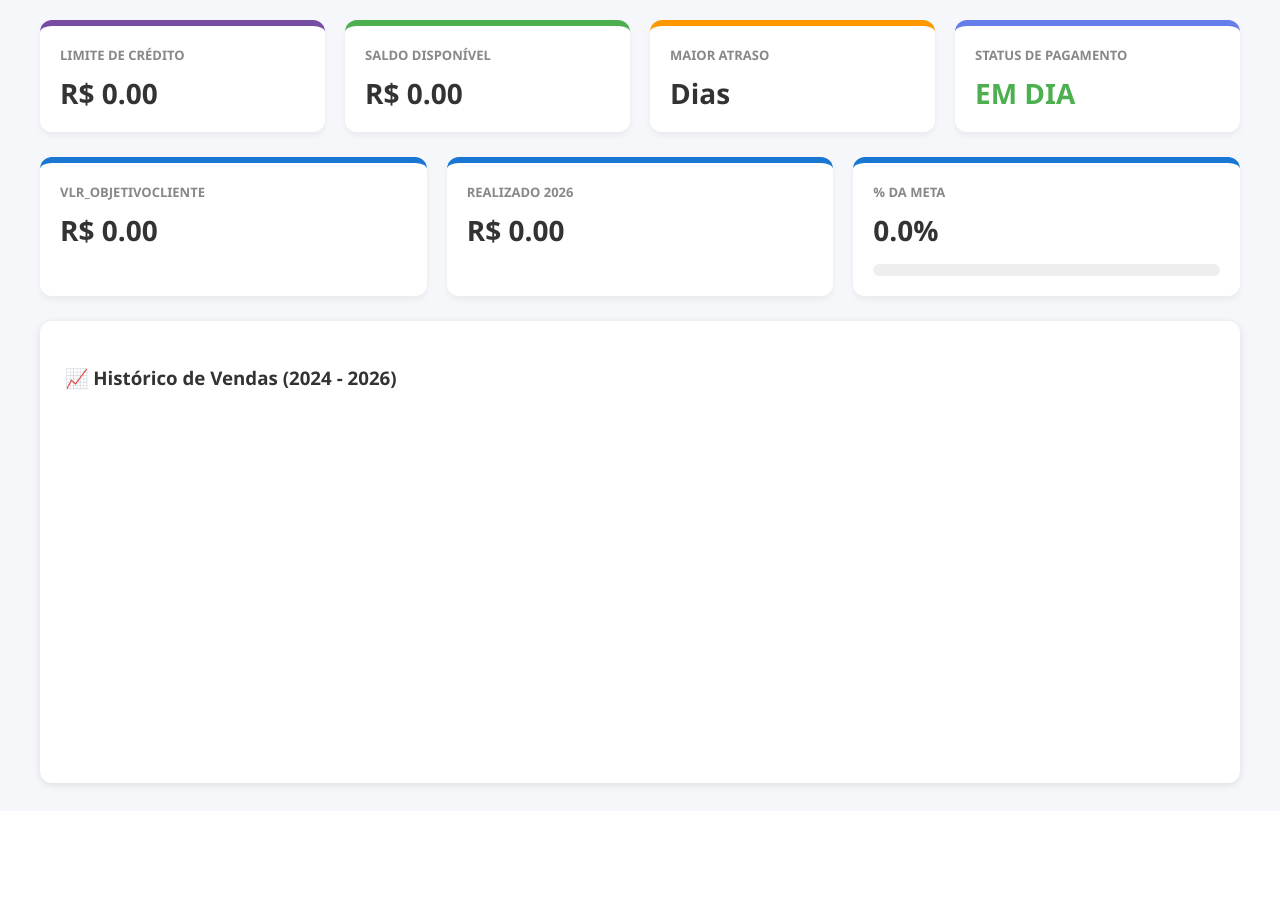
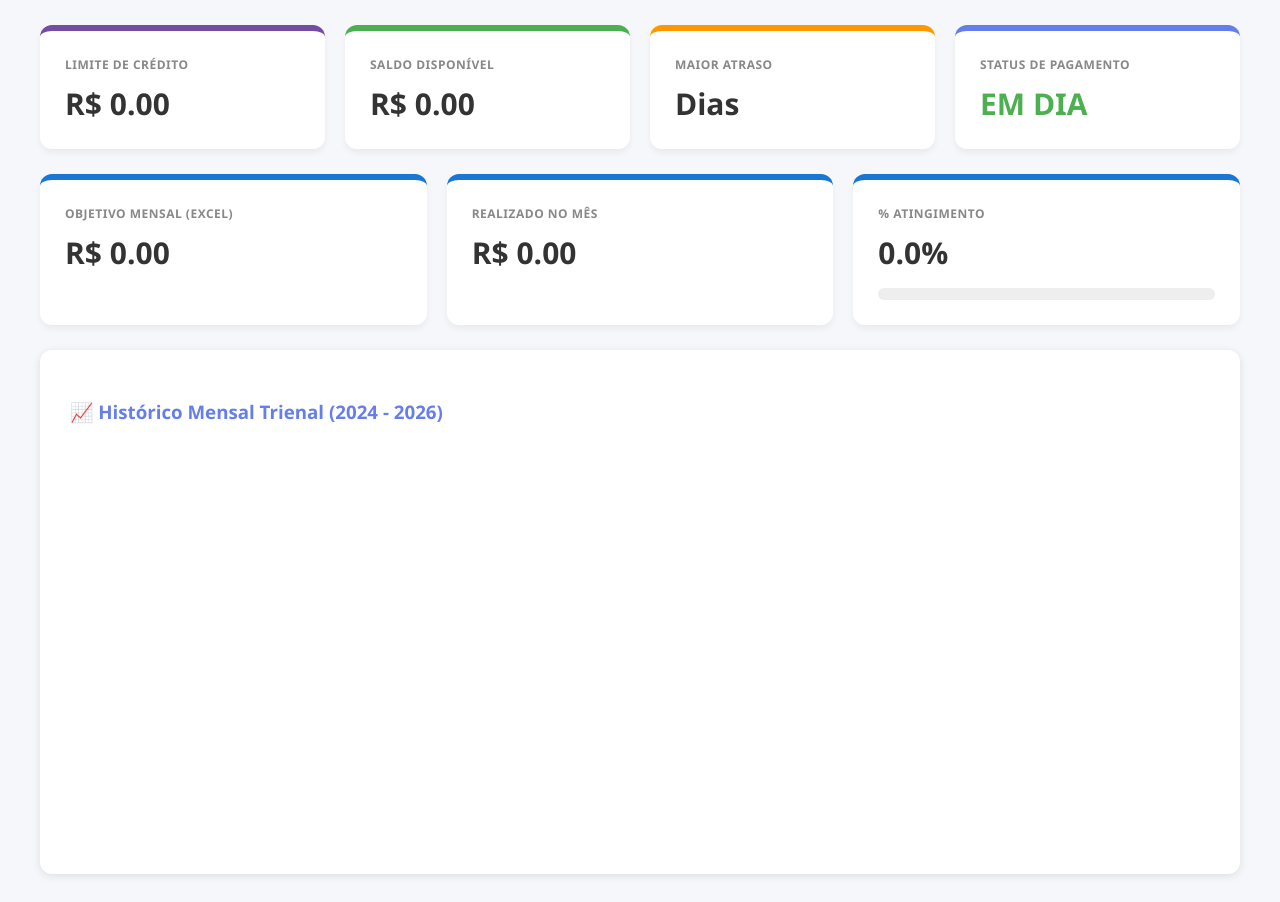
Before and after one commit to artenioreis/bi_flask_app, a Flask app: template templates/analise_cliente.html in a window 1280 px wide. Shown: the part 103-1005 px from the top of the page. Before the commit the page ends 893 px from the top, so only its background shows below. Run offline with Flask 3, Linux system fonts and the light colour scheme; the template is opened without the code that fills it, so the values that code supplies are empty; a map, chart or similar area stays blank.

Commit message:
metas 01

```diff
--- a/app.py
+++ b/app.py
@@ -8,7 +8,6 @@ import pandas as pd
 from datetime import datetime
 from functools import wraps
 
-# Configuração de logging
 logging.basicConfig(level=logging.INFO)
 logger = logging.getLogger(__name__)
 
@@ -17,11 +16,9 @@ app.config['SECRET_KEY'] = 'varejao_bi_2026'
 app.config['SESSION_TYPE'] = 'filesystem'
 Session(app)
 
-# Caminho da planilha Excel de Objetivos
 EXCEL_PATH = r'C:\Projeto_Varejao\bi_flask_app\database\Vlr_ObjetivoClie.xlsx'
 
 def execute_query(query):
-    """Executa consultas no SQL Server utilizando a configuração do projeto"""
     try:
         config_path = os.path.join(app.root_path, 'database', 'config.json')
         with open(config_path, 'r', encoding='utf-8') as f:
@@ -39,7 +36,6 @@ def execute_query(query):
         return []
 
 def get_objetivos_excel():
-    """Lê os objetivos de faturamento do arquivo Excel"""
     try:
         if os.path.exists(EXCEL_PATH):
             df = pd.read_excel(EXCEL_PATH)
@@ -76,26 +72,23 @@ def logout():
 @app.route('/dashboard')
 @login_required
 def dashboard():
-    """Painel principal com filtros ajustados para performance e correção de vendedor"""
     filtro = request.args.get('tipo', 'todos')
     valor = request.args.get('valor', '').strip()
-
-    # Busca lista de vendedores garantindo que o filtro de bloqueio funcione (IN '0' ou 0)
     vendedores = execute_query("SELECT Codigo, Nome_guerra FROM vende WHERE Bloqueado IN ('0', 0) ORDER BY Nome_guerra")
 
-    # Lógica: Não carrega clientes se não houver um valor de pesquisa (exceto se for "todos" e valor vazio)
-    # Para performance, forçamos o uso do filtro se a base for grande
     if not valor and filtro != 'todos':
-        return render_template('dashboard.html', clientes=[], vendedores=vendedores, filtro_ativo=filtro, valor_filtro='',
-                             total_clientes=0, total_notas_canceladas=0, valor_notas_canceladas=0, faturamento_total=0, clientes_devedores=0)
+        return render_template('dashboard.html', clientes=[], vendedores=vendedores, filtro_ativo=filtro, valor_filtro='')
 
-    # Query Corrigida: JOIN por Codigo para garantir funcionamento do filtro de vendedor
+    # Query Ajustada: Filtra apenas vendas do MÊS ATUAL para comparação com o objetivo
     query = """
     SELECT cl.Codigo, cl.Razao_Social,
     CASE WHEN cl.Bloqueado = '0' THEN 'Não' ELSE 'Sim' END,
     ISNULL(cl.Limite_Credito, 0), ISNULL(cl.Total_Debito, 0), 0,
     ISNULL(cl.Maior_Atraso, 0), cl.Data_UltimaFatura, ISNULL(ve.Nome_guerra, 'N/A'), 0,
-    (SELECT ISNULL(SUM(Vlr_TotalNota), 0) FROM NFSCB WHERE Cod_Cliente = cl.Codigo AND Status = 'F' AND YEAR(Dat_Emissao) = 2026)
+    (SELECT ISNULL(SUM(Vlr_TotalNota), 0) FROM NFSCB
+     WHERE Cod_Cliente = cl.Codigo AND Status = 'F'
+     AND MONTH(Dat_Emissao) = MONTH(GETDATE())
+     AND YEAR(Dat_Emissao) = YEAR(GETDATE()))
     FROM clien cl
     LEFT JOIN enxes en ON cl.Codigo = en.Cod_Client AND en.Cod_Estabe = 0
     LEFT JOIN vende ve ON en.Cod_Vendedor = ve.Codigo
@@ -107,50 +100,42 @@ def dashboard():
     res_db = execute_query(query + " ORDER BY cl.Razao_Social")
     objetivos = get_objetivos_excel()
 
-    # Métricas globais para o dashboard
-    faturamento_total = execute_query("SELECT ISNULL(SUM(Vlr_TotalNota), 0) FROM NFSCB WHERE Status = 'F' AND YEAR(Dat_Emissao) = 2026")[0][0]
-    canceladas = execute_query("SELECT COUNT(*), ISNULL(SUM(Vlr_TotalNota), 0) FROM NFSCB WHERE Status = 'C' AND YEAR(Dat_Emissao) = 2026")[0]
-
     clientes_finais = []
     for r in res_db:
         cliente_lista = list(r)
         cod = cliente_lista[0]
-        vendas = float(cliente_lista[10])
+        vendas_mes = float(cliente_lista[10])
         obj = objetivos.get(cod, 0)
-        cliente_lista.append(obj) # Meta do Excel (Index 11)
-        atingimento = (vendas / obj * 100) if obj > 0 else 0
-        cliente_lista.append(atingimento) # % de Atingimento (Index 12)
+        cliente_lista.append(obj) # Meta Mensal (Index 11)
+        atingimento = (vendas_mes / obj * 100) if obj > 0 else 0
+        cliente_lista.append(atingimento) # % Atingimento (Index 12)
         clientes_finais.append(cliente_lista)
 
-    return render_template('dashboard.html',
-                         clientes=clientes_finais,
-                         vendedores=vendedores,
-                         filtro_ativo=filtro,
-                         valor_filtro=valor,
-                         total_clientes=len(res_db),
-                         total_notas_canceladas=canceladas[0],
-                         valor_notas_canceladas=float(canceladas[1]),
-                         faturamento_total=float(faturamento_total),
-                         clientes_devedores=0) # Ajustar query de devedores se necessário
+    return render_template('dashboard.html', clientes=clientes_finais, vendedores=vendedores, filtro_ativo=filtro, valor_filtro=valor)
 
 @app.route('/analise/<int:cliente_id>')
 @login_required
 def analise_cliente(cliente_id):
-    """Análise individual com histórico de 3 anos"""
     res = execute_query(f"SELECT Codigo, Razao_Social, ISNULL(Limite_Credito, 0), ISNULL(Total_Debito, 0), 0, ISNULL(Maior_Atraso, 0) FROM clien WHERE Codigo = {cliente_id}")
     if not res: return redirect(url_for('dashboard'))
     cliente = res[0]
 
     objetivos = get_objetivos_excel()
     obj_valor = objetivos.get(cliente_id, 0)
-    vendas_2026 = execute_query(f"SELECT ISNULL(SUM(Vlr_TotalNota), 0) FROM NFSCB WHERE Cod_Cliente = {cliente_id} AND Status = 'F' AND YEAR(Dat_Emissao) = 2026")[0][0]
 
-    # Histórico Mensal Trienal
+    # Busca vendas do Mês Atual para o card de análise
+    vendas_res = execute_query(f"""
+        SELECT ISNULL(SUM(Vlr_TotalNota), 0) FROM NFSCB
+        WHERE Cod_Cliente = {cliente_id} AND Status = 'F'
+        AND MONTH(Dat_Emissao) = MONTH(GETDATE())
+        AND YEAR(Dat_Emissao) = YEAR(GETDATE())""")
+    vendas_mes = float(vendas_res[0][0]) if vendas_res else 0.0
+
     raw_hist = execute_query(f"""
         SELECT MONTH(Dat_Emissao), YEAR(Dat_Emissao), SUM(Vlr_TotalNota)
         FROM NFSCB WHERE Cod_Cliente = {cliente_id} AND Status = 'F' AND YEAR(Dat_Emissao) IN (2024, 2025, 2026)
-        GROUP BY MONTH(Dat_Emissao), YEAR(Dat_Emissao) ORDER BY 1, 2
-    """)
+        GROUP BY MONTH(Dat_Emissao), YEAR(Dat_Emissao) ORDER BY 1, 2""")
+
     meses = ['JAN','FEV','MAR','ABR','MAI','JUN','JUL','AGO','SET','OUT','NOV','DEZ']
     comparativo = {i: {'mes': meses[i-1], '2024': 0, '2025': 0, '2026': 0} for i in range(1, 13)}
     for r in raw_hist: comparativo[r[0]][str(r[1])] = float(r[2])
@@ -162,7 +147,7 @@ def analise_cliente(cliente_id):
                          saldo=float(cliente[2]-cliente[3]),
                          dias_atraso=int(cliente[5]),
                          objetivo=obj_valor,
-                         vendas_atual=float(vendas_2026))
+                         vendas_atual=vendas_mes)
 
 if __name__ == '__main__':
     app.run(host='0.0.0.0', port=5000, debug=True)
--- a/templates/analise_cliente.html
+++ b/templates/analise_cliente.html
@@ -3,7 +3,7 @@
 
 <head>
     <meta charset="UTF-8">
-    <title>Análise Estratégica - {{ cliente[1] }}</title>
+    <title>Análise Estratégica - BI Varejão</title>
     <script src="https://cdn.jsdelivr.net/npm/chart.js"></script>
     <style>
         body {
@@ -35,7 +35,7 @@
 
         .card {
             background: white;
-            padding: 20px;
+            padding: 25px;
             border-radius: 12px;
             box-shadow: 0 4px 6px rgba(0, 0, 0, 0.05);
             border-top: 6px solid #667eea;
@@ -43,13 +43,14 @@
 
         .card h3 {
             margin: 0 0 10px 0;
-            font-size: 13px;
+            font-size: 12px;
             color: #888;
             text-transform: uppercase;
+            letter-spacing: 0.5px;
         }
 
         .card-value {
-            font-size: 28px;
+            font-size: 30px;
             font-weight: bold;
         }
 
@@ -90,10 +91,10 @@
 
         .section {
             background: white;
-            padding: 25px;
+            padding: 30px;
             border-radius: 12px;
             box-shadow: 0 2px 8px rgba(0, 0, 0, 0.1);
-            margin-top: 20px;
+            margin-top: 25px;
         }
     </style>
 </head>
@@ -101,7 +102,7 @@
 <body>
     <div class="container">
         <a href="/dashboard" class="back-btn">← Voltar ao Dashboard</a>
-        <h2 style="color:#667eea;">{{ cliente[1] }} (Cód: {{ cliente[0] }})</h2>
+        <h2 style="color:#667eea; margin-bottom: 25px;">{{ cliente[1] }} (Cód: {{ cliente[0] }})</h2>
 
         <div class="summary-cards">
             <div class="card limite">
@@ -121,20 +122,22 @@
                 <div class="card-value" style="color: {% if dias_atraso > 0 %}#f5576c{% else %}#4caf50{% endif %};">
                     {% if dias_atraso > 0 %}EM ATRASO{% else %}EM DIA{% endif %}
                 </div>
+                {% if dias_atraso > 0 %}<p style="color:#f5576c; font-size: 13px; margin-top: 10px; font-weight: bold;">
+                    ⚠ Existe parcela vencida!</p>{% endif %}
             </div>
         </div>
 
         <div class="summary-cards">
             <div class="card meta">
-                <h3>Vlr_ObjetivoCliente</h3>
+                <h3>Objetivo Mensal (Excel)</h3>
                 <div class="card-value">R$ {{ "%.2f"|format(objetivo) }}</div>
             </div>
             <div class="card meta">
-                <h3>Realizado 2026</h3>
+                <h3>Realizado no Mês</h3>
                 <div class="card-value">R$ {{ "%.2f"|format(vendas_atual) }}</div>
             </div>
             <div class="card meta">
-                <h3>% da Meta</h3>
+                <h3>% Atingimento</h3>
                 {% set atingimento = (vendas_atual / objetivo * 100) if objetivo > 0 else 0 %}
                 <div class="card-value">{{ "%.1f"|format(atingimento) }}%</div>
                 <div class="progress-container">
@@ -146,23 +149,21 @@
         </div>
 
         <div class="section">
-            <h3>📈 Histórico de Vendas (2024 - 2026)</h3>
-            <div style="height: 350px;"><canvas id="vendasChart"></canvas></div>
+            <h3 style="margin-bottom: 20px; color: #667eea;">📈 Histórico Mensal Trienal (2024 - 2026)</h3>
+            <div style="height: 400px;"><canvas id="vendasChart"></canvas></div>
         </div>
     </div>
 
     <script>
-        // O erro ocorria aqui porque 'comparativo' estava indefinido
         const histData = {{ comparativo| tojson }};
-
         new Chart(document.getElementById('vendasChart'), {
             type: 'line',
             data: {
                 labels: histData.map(m => m.mes),
                 datasets: [
-                    { label: '2024', data: histData.map(m => m['2024']), borderColor: '#ccc', fill: false, borderDash: [5, 5] },
-                    { label: '2025', data: histData.map(m => m['2025']), borderColor: '#4caf50', fill: false },
-                    { label: '2026', data: histData.map(m => m['2026']), borderColor: '#1976d2', borderWidth: 3, fill: true, backgroundColor: 'rgba(25, 118, 210, 0.1)' }
+                    { label: '2024', data: histData.map(m => m['2024']), borderColor: '#ccc', fill: false, borderDash: [5, 5], tension: 0.3 },
+                    { label: '2025', data: histData.map(m => m['2025']), borderColor: '#4caf50', fill: false, tension: 0.3 },
+                    { label: '2026', data: histData.map(m => m['2026']), borderColor: '#1976d2', borderWidth: 3, fill: true, backgroundColor: 'rgba(25, 118, 210, 0.1)', tension: 0.3 }
                 ]
             },
             options: { responsive: true, maintainAspectRatio: false }
```
Also changed, not shown: templates/dashboard.html (+26 -84 lines), 2 other files.
